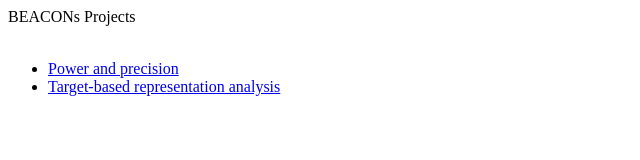
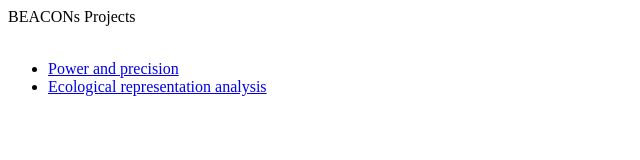
Before and after one commit to maireni87/beacons.github.io-1, a plain HTML site: page index.html in a window 1280 px wide. Shown: the full height of the page, 0-640 px from the left. Drawn offline with Linux system fonts and the light colour scheme.

Commit message:
Update index.html

```diff
--- a/index.html
+++ b/index.html
@@ -2,5 +2,5 @@ BEACONs Projects
 <br><br>
 <ul>
 <li><a href="https://beacons.github.io/power">Power and precision</a></li>
-<li><a href="https://beacons.github.io/target">Target-based representation analysis</a></li>
+<li><a href="https://beacons.github.io/ranker">Ecological representation analysis</a></li>
 </ul>
```
